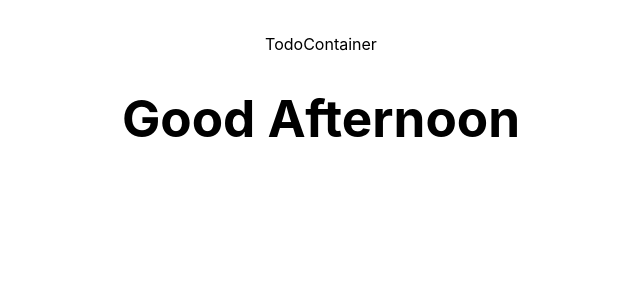
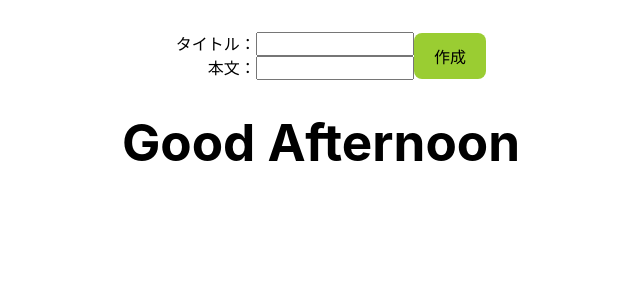
Before and after one commit to ys4510/pullreq-test, a React (Vite) app: page / in a window 1280 px wide. Shown: the top 300 px of the page, without its empty margins (319-959 px from the left). Built offline with nearby package versions, Linux system fonts and the light colour scheme.

Commit message:
form css updated

```diff
--- a/index.html
+++ b/index.html
@@ -2,9 +2,9 @@
 <html lang="en">
   <head>
     <meta charset="UTF-8" />
-    <!-- <link rel="icon" type="image/svg+xml" href="/vite.svg" /> -->
+    <link rel="shortcut icon" href="./src/assets/favicon.ico" type="image/x-icon">
     <meta name="viewport" content="width=device-width, initial-scale=1.0" />
-    <title>Vite + React + TS</title>
+    <title>Vite + React + RTK + TS</title>
   </head>
   <body>
     <div id="root"></div>
--- a/src/App.css
+++ b/src/App.css
@@ -4,3 +4,11 @@
   padding: 2rem;
   text-align: center;
 }
+
+#todoForm {
+  display: flex;
+  flex-direction: row;
+  justify-content: center;
+  align-items: start;
+  align-items: center;
+}
--- a/src/features/todos/components/TodoContainer.tsx
+++ b/src/features/todos/components/TodoContainer.tsx
@@ -1,9 +1,12 @@
-import React, { FC } from 'react'
+import { FC } from "react";
+import TodoForm from "./TodoForm";
 
 const TodoContainer: FC = () => {
   return (
-    <div>TodoContainer</div>
-  )
-}
+    <>
+      <TodoForm />
+    </>
+  );
+};
 
-export default TodoContainer
+export default TodoContainer;
--- /dev/null
+++ b/src/features/todos/components/TodoForm.tsx
@@ -0,0 +1,41 @@
+import { FC, useState } from "react";
+import { useAppDispatch, useAppSelector } from "../../../app/hooks";
+import { create } from "../todoSlice";
+
+const TodoForm: FC = () => {
+  const [titleInput, setTitleInput] = useState("");
+  const [bodyInput, setBodyInput] = useState("");
+  const dispatch = useAppDispatch();
+
+  const handleOnCreate = () => {
+    console.log('haha')
+    dispatch(create({title: 'GGG', body: 'BODY!!!'}));
+  };
+
+  return (
+    <div id="todoForm">
+      <div>
+
+      <label>
+        <span>タイトル：</span>
+        <input
+          type="text"
+          onChange={(e) => setTitleInput(e.target.value)}
+        ></input>
+      </label>
+      <label>
+        <span>本文：</span>
+        <input
+          type="text"
+          onChange={(e) => setBodyInput(e.target.value)}
+        ></input>
+      </label>
+      </div>
+      <button id="btnSubmit" onClick={handleOnCreate}>
+        作成
+      </button>
+    </div>
+  );
+};
+
+export default TodoForm;
--- a/src/features/todos/todoSlice.ts
+++ b/src/features/todos/todoSlice.ts
@@ -1,6 +1,6 @@
 import { createSlice } from "@reduxjs/toolkit";
 import { PayloadAction } from "@reduxjs/toolkit";
-import { TodoId, Todo } from "../../app/types";
+import { TodoId, Todo, TodoInput } from "../../app/types";
 
 export type TodoState = {
   todos: Todo[];
@@ -24,11 +24,13 @@ export const todoSlice = createSlice({
   name: "todo",
   initialState,
   reducers: {
-    create: (state) => {},
+    create: (state, action: PayloadAction<TodoInput>) => {
+      console.log('hey you', action.payload.title, action.payload.body);
+    },
     update: (state) => {},
     restore: (state) => {},
   },
 });
 
-export const {create, update, restore } = todoSlice.actions;
+export const { create, update, restore } = todoSlice.actions;
 export default todoSlice.reducer;
--- a/src/index.css
+++ b/src/index.css
@@ -21,14 +21,27 @@ button {
   font-size: 1em;
   font-weight: 500;
   font-family: inherit;
-  background-color: #1a1a1a;
+  background-color:yellowgreen;
   cursor: pointer;
   transition: border-color 0.25s;
 }
 button:hover {
-  border-color: skyblue;
+  border-color: darkgrey;
 }
 button:focus,
 button:focus-visible {
-  outline: 4px auto skyblue;
+  outline: 4px auto darkgrey;
 }
+
+label {
+  display: flex;
+}
+label > span {
+  display: inline-block;
+  width: 100px;
+  text-align: right;
+}
+
+label > input {
+  width: 150px;
+}
```
Also changed, not shown: src/app/types.ts (+7 -2 lines), 1 other file (tests, documents, lock files or other folders).
